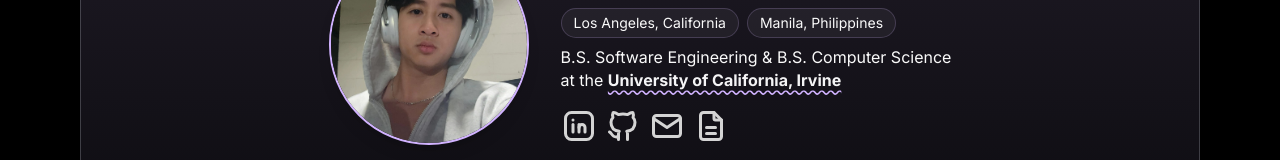
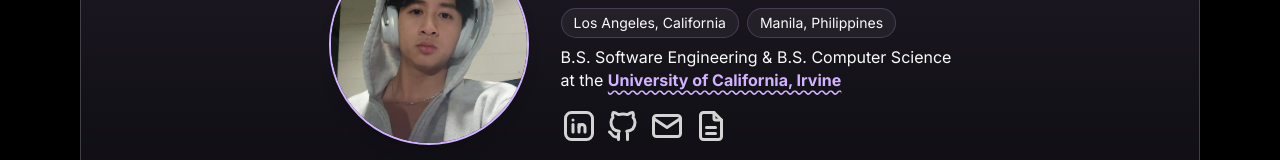
Before and after one commit to sherard-dalaguit/stephen_portfolio, a Next.js app: page / in a window 1280 px wide. Shown: the part 1109-1269 px from the top of the page. Built offline with nearby package versions, Linux system fonts and the light colour scheme.

Commit message:
minor css fix

```diff
--- a/app/globals.css
+++ b/app/globals.css
@@ -140,7 +140,7 @@ html {
 }
 
 @layer utilities {
-  .text-purple {
+  .lavender-text {
     @apply text-[#d1b3ff];
   }
 }
```
